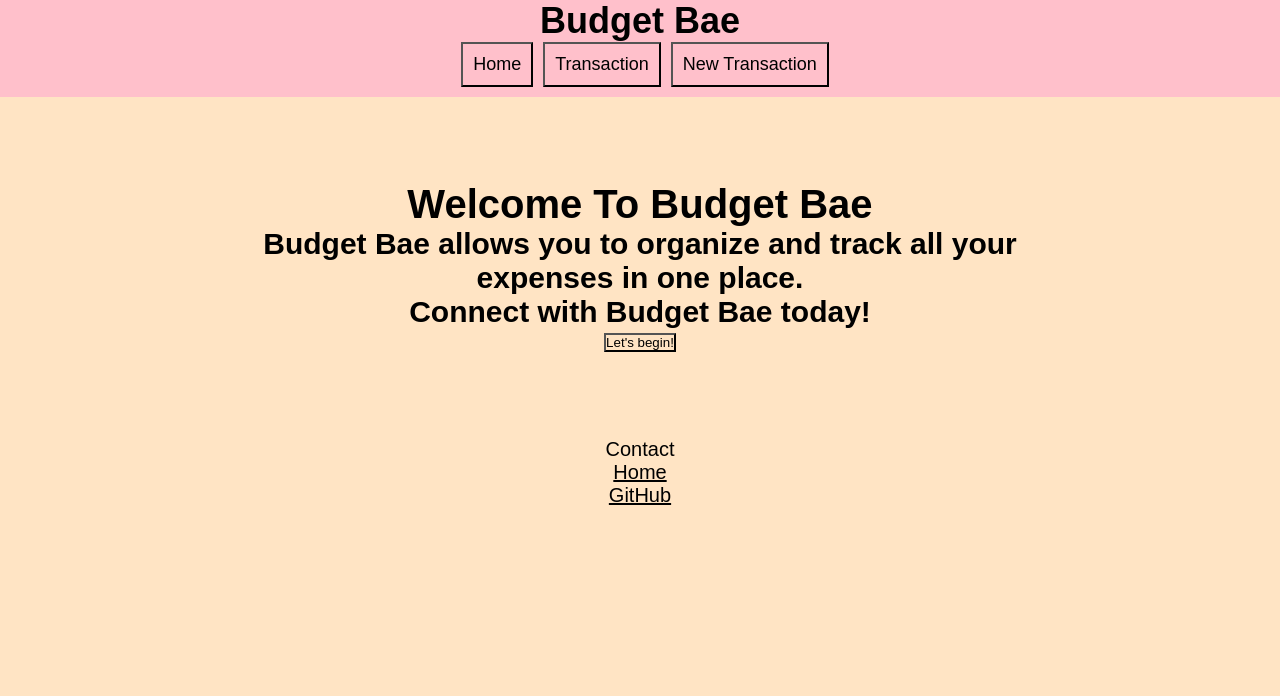
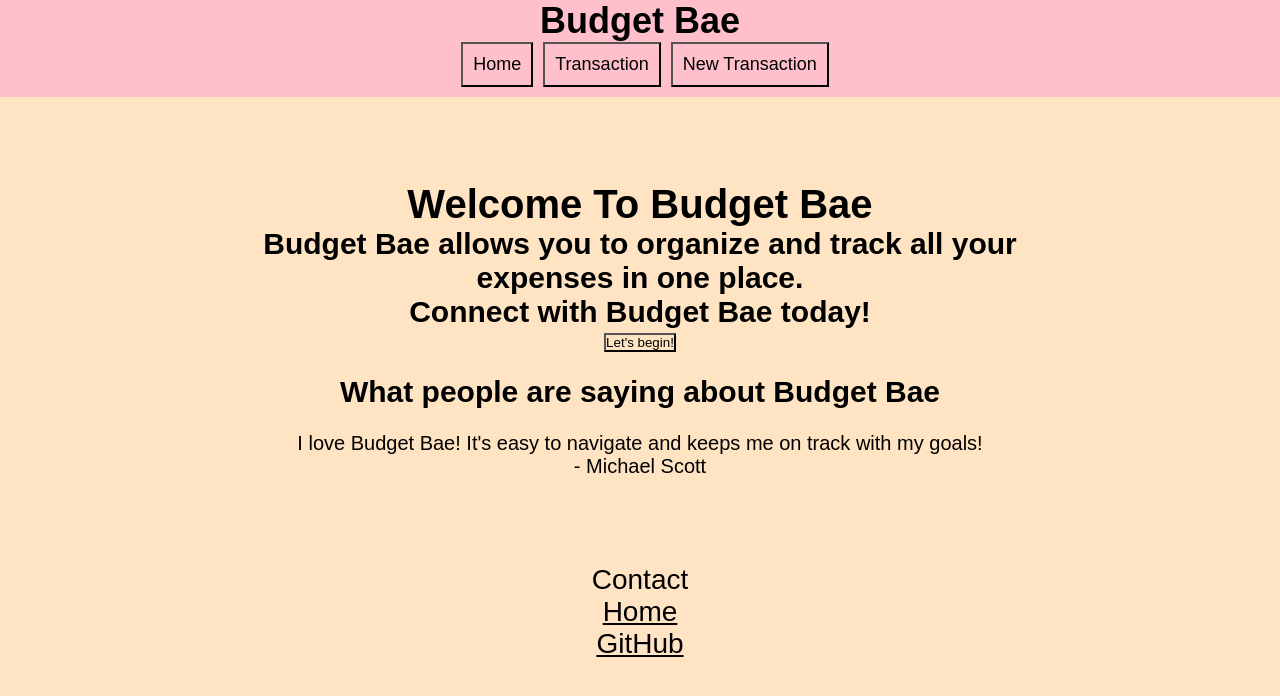
Before and after one commit to TaylorWill94/budget-app-frontend, a React (Create React App) app: page / in a window 1280 px wide. Shown: the top 696 px of the page. Built offline with nearby package versions, Linux system fonts and the light colour scheme; a web font is replaced by a local one.

Commit message:
Updated CSS

```diff
--- a/src/App.css
+++ b/src/App.css
@@ -28,6 +28,9 @@
     text-align: center;
     background: pink;
     font-size: 0;
+    position: sticky;
+    top: 0;
+    z-index: 100;
   }
   .app-name {
     background: pink;
@@ -50,6 +53,11 @@
 
   .begin {
       margin: 10px;
+  }
+
+  .budget-review {
+      font-size: 18px;
+      border: 2px solid rgb(0, 0, 0);
   }
 
   /* BUDGET LIST TABLE */
@@ -962,6 +970,6 @@
          margin-bottom: 50px;
          text-align: center;
          position: static;
-         font-size: 20px;
+         font-size: 28px;
      }
 }
--- a/src/components/Home.js
+++ b/src/components/Home.js
@@ -12,6 +12,17 @@ const Home = () => {
       <Link to="/transactions">
         <button className="nav-items begin">Let's begin!</button>
       </Link>
+      <br />
+      <br />
+      <h2>What people are saying about Budget Bae</h2>
+      <br />
+      <section>
+        <article className="budget-review">
+          I love Budget Bae! It's easy to navigate and keeps me on track with my
+          goals!
+          <p>- Michael Scott</p>
+        </article>
+      </section>
     </div>
   );
 };
```
